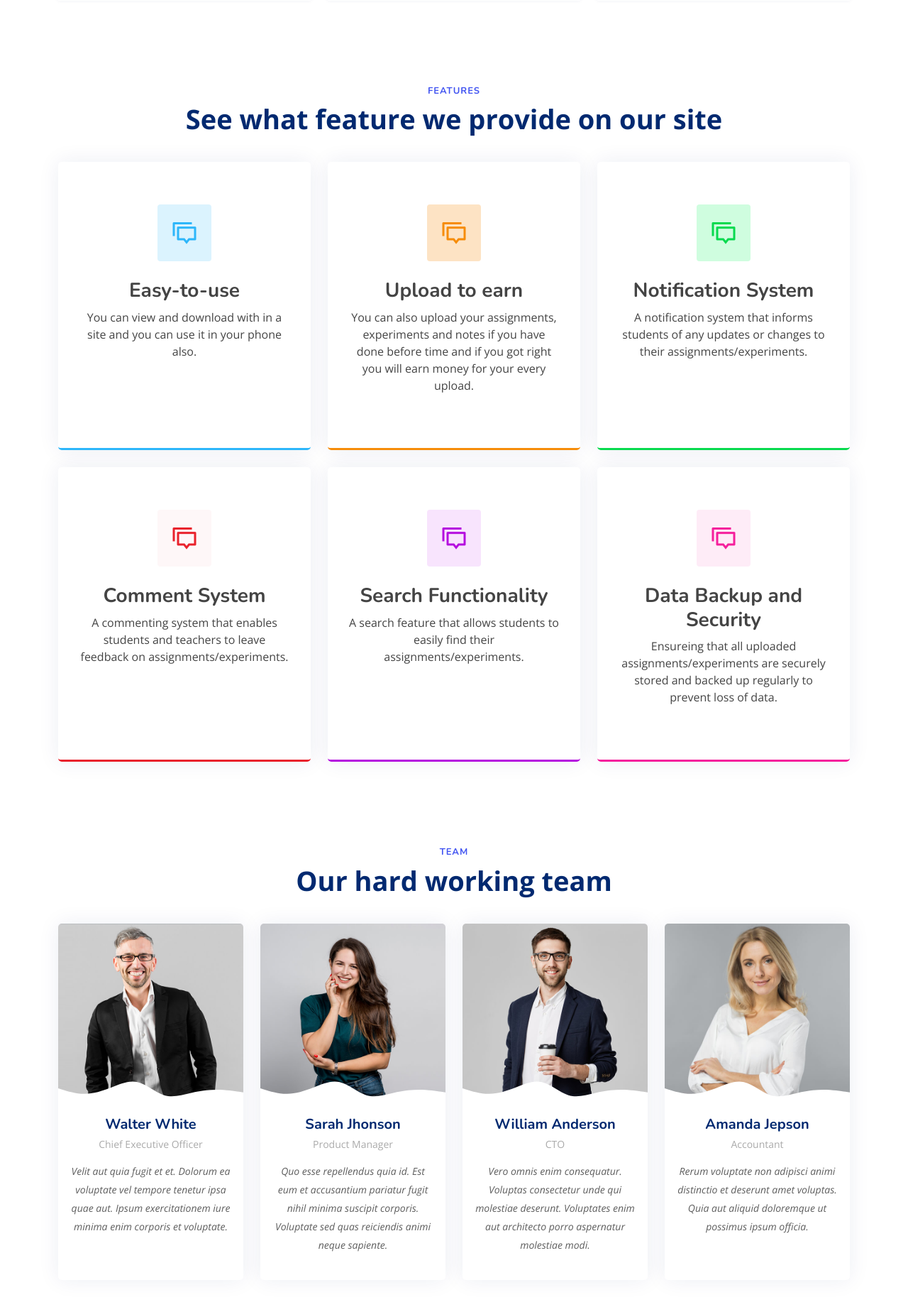
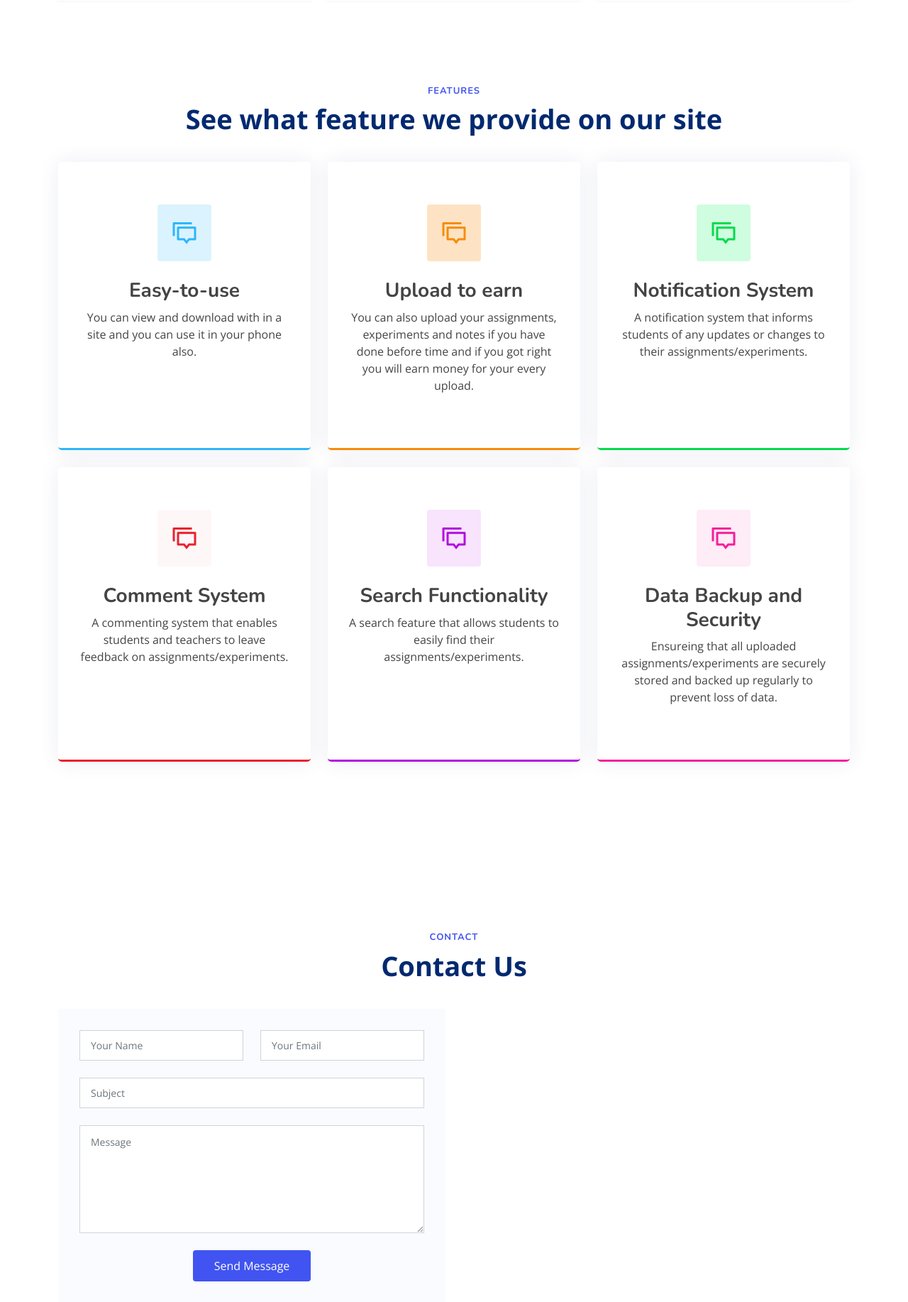
Before and after one commit to AK2k30/Student-Study-Portal, a Django app: page / in a window 1280 px wide. Shown: the part 1526-3360 px from the top of the page at 71% size. Run offline with Django 4.2, Linux system fonts and the light colour scheme; some libraries are stand-ins or nearby versions.

Commit message:
Update homepage.html

```diff
--- a/dashboard/templates/dashboard/homepage.html
+++ b/dashboard/templates/dashboard/homepage.html
@@ -46,7 +46,6 @@
         <ul>
           <li><a class="nav-link scrollto active" href="#hero">Home</a></li>
           <li><a class="nav-link scrollto" href="#about">About</a></li>
-          <li><a class="nav-link scrollto" href="#team">Team</a></li>
           <li class="dropdown"><a href="#"><span>Branch</span> <i class="bi bi-chevron-down"></i></a>
             <ul>
               <li class="dropdown"><a href="#"><span>Data Science</span> <i class="bi bi-chevron-right"></i></a>
@@ -228,95 +227,6 @@
 
     <section id="team" class="team">
 
-      <div class="container" data-aos="fade-up">
-
-        <header class="section-header">
-          <h2>Team</h2>
-          <p>Our hard working team</p>
-        </header>
-
-        <div class="row gy-4">
-
-          <div class="col-lg-3 col-md-6 d-flex align-items-stretch" data-aos="fade-up" data-aos-delay="100">
-            <div class="member">
-              <div class="member-img">
-                <img src="assets/img/team/team-1.jpg" class="img-fluid" alt="">
-                <div class="social">
-                  <a href=""><i class="bi bi-twitter"></i></a>
-                  <a href=""><i class="bi bi-facebook"></i></a>
-                  <a href=""><i class="bi bi-instagram"></i></a>
-                  <a href=""><i class="bi bi-linkedin"></i></a>
-                </div>
-              </div>
-              <div class="member-info">
-                <h4>Walter White</h4>
-                <span>Chief Executive Officer</span>
-                <p>Velit aut quia fugit et et. Dolorum ea voluptate vel tempore tenetur ipsa quae aut. Ipsum exercitationem iure minima enim corporis et voluptate.</p>
-              </div>
-            </div>
-          </div>
-
-          <div class="col-lg-3 col-md-6 d-flex align-items-stretch" data-aos="fade-up" data-aos-delay="200">
-            <div class="member">
-              <div class="member-img">
-                <img src="assets/img/team/team-2.jpg" class="img-fluid" alt="">
-                <div class="social">
-                  <a href=""><i class="bi bi-twitter"></i></a>
-                  <a href=""><i class="bi bi-facebook"></i></a>
-                  <a href=""><i class="bi bi-instagram"></i></a>
-                  <a href=""><i class="bi bi-linkedin"></i></a>
-                </div>
-              </div>
-              <div class="member-info">
-                <h4>Sarah Jhonson</h4>
-                <span>Product Manager</span>
-                <p>Quo esse repellendus quia id. Est eum et accusantium pariatur fugit nihil minima suscipit corporis. Voluptate sed quas reiciendis animi neque sapiente.</p>
-              </div>
-            </div>
-          </div>
-
-          <div class="col-lg-3 col-md-6 d-flex align-items-stretch" data-aos="fade-up" data-aos-delay="300">
-            <div class="member">
-              <div class="member-img">
-                <img src="assets/img/team/team-3.jpg" class="img-fluid" alt="">
-                <div class="social">
-                  <a href=""><i class="bi bi-twitter"></i></a>
-                  <a href=""><i class="bi bi-facebook"></i></a>
-                  <a href=""><i class="bi bi-instagram"></i></a>
-                  <a href=""><i class="bi bi-linkedin"></i></a>
-                </div>
-              </div>
-              <div class="member-info">
-                <h4>William Anderson</h4>
-                <span>CTO</span>
-                <p>Vero omnis enim consequatur. Voluptas consectetur unde qui molestiae deserunt. Voluptates enim aut architecto porro aspernatur molestiae modi.</p>
-              </div>
-            </div>
-          </div>
-
-          <div class="col-lg-3 col-md-6 d-flex align-items-stretch" data-aos="fade-up" data-aos-delay="400">
-            <div class="member">
-              <div class="member-img">
-                <img src="assets/img/team/team-4.jpg" class="img-fluid" alt="">
-                <div class="social">
-                  <a href=""><i class="bi bi-twitter"></i></a>
-                  <a href=""><i class="bi bi-facebook"></i></a>
-                  <a href=""><i class="bi bi-instagram"></i></a>
-                  <a href=""><i class="bi bi-linkedin"></i></a>
-                </div>
-              </div>
-              <div class="member-info">
-                <h4>Amanda Jepson</h4>
-                <span>Accountant</span>
-                <p>Rerum voluptate non adipisci animi distinctio et deserunt amet voluptas. Quia aut aliquid doloremque ut possimus ipsum officia.</p>
-              </div>
-            </div>
-          </div>
-
-        </div>
-
-      </div>
-
     </section>
 
     <section id="contact" class="contact">
@@ -381,7 +291,7 @@
               <img src="static/assets/img/logo.png" alt="">
               <span>NotesPlus</span>
             </a>
-            <p>Cras fermentum odio eu feugiat lide par naso tierra. Justo eget nada terra videa magna derita valies darta donna mare fermentum iaculis eu non diam phasellus.</p>
+            <p>We provide solution of all assignments, experiments, question bank and notes of all branch and year.</p>
             <div class="social-links mt-3">
               <a href="#" class="twitter"><i class="bi bi-twitter"></i></a>
               <a href="#" class="facebook"><i class="bi bi-facebook"></i></a>
```
